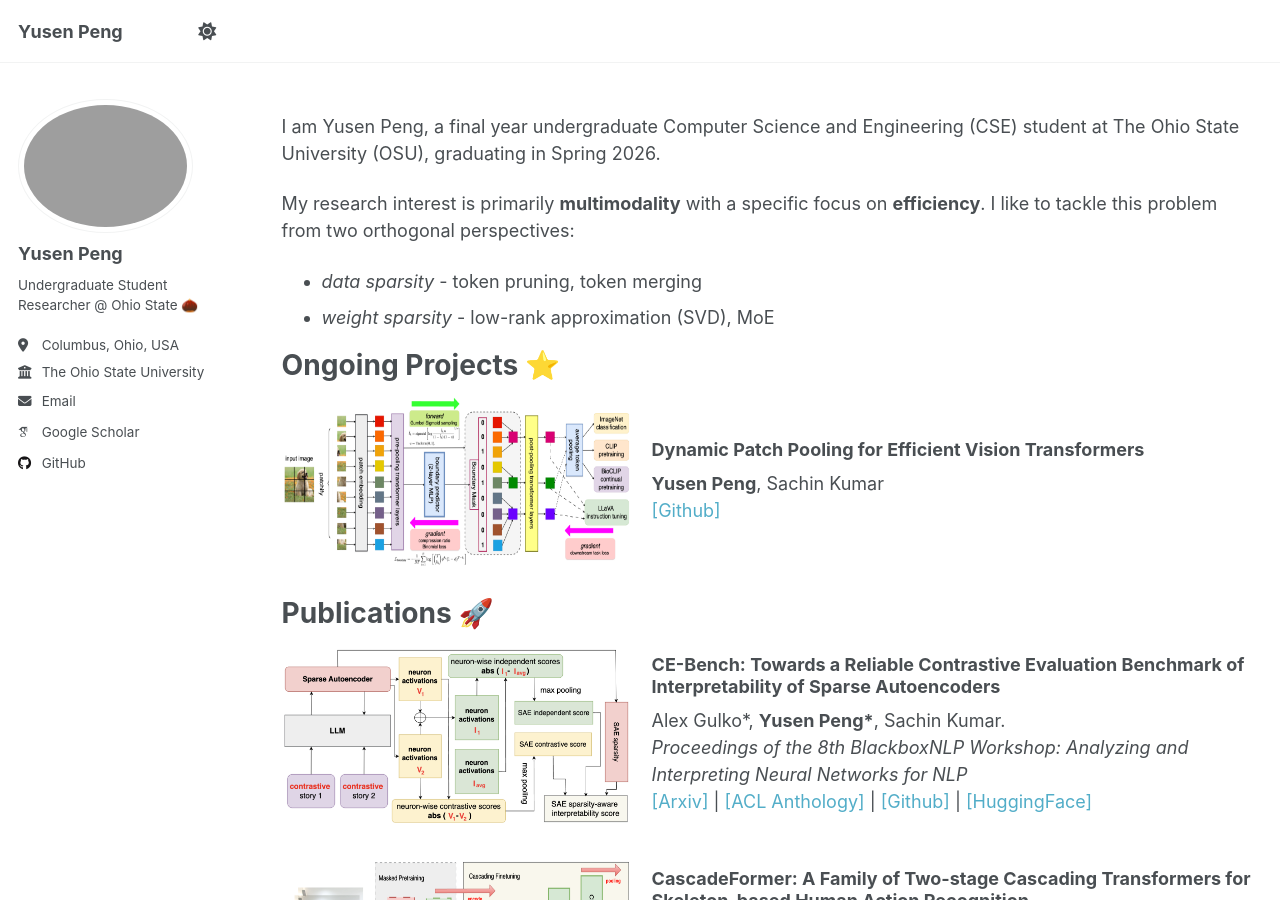
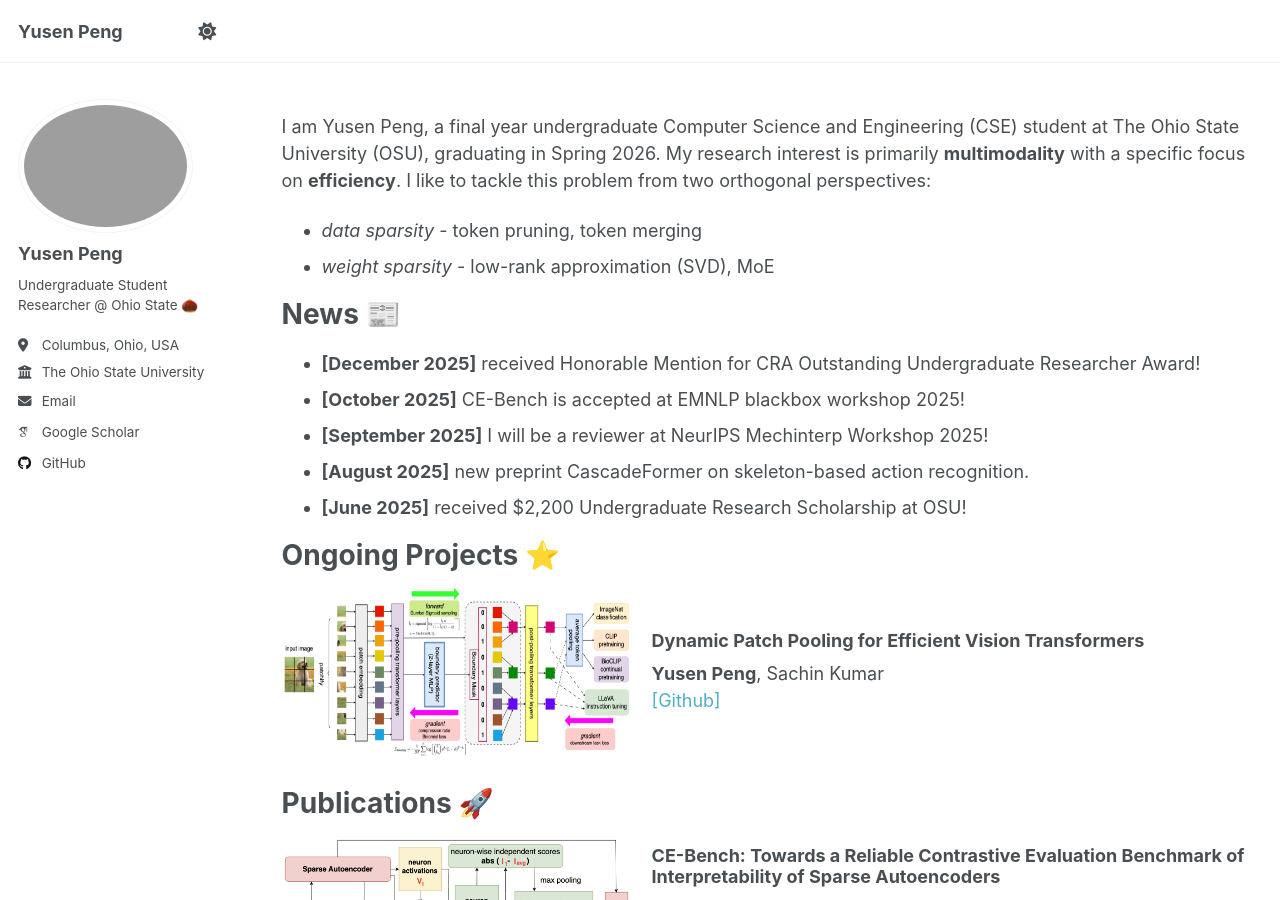
Before and after one commit to Yusen-Peng/Yusen-Peng.github.io, a Jekyll site: the page built from _pages/about.md, in a window 1280 px wide and 900 px high. Built offline with Jekyll 4.4.1, drawn with Linux system fonts in a browser that asks for light colours; some web fonts are replaced; a script that is not in the unit is left out; some of the changed text lies outside the part shown.

Commit message:
add news

```diff
--- a/_pages/about.md
+++ b/_pages/about.md
@@ -7,11 +7,18 @@ redirect_from:
   - /about.html
 ---
 
-I am Yusen Peng, a final year undergraduate Computer Science and Engineering (CSE) student at The Ohio State University (OSU), graduating in Spring 2026.
-
-My research interest is primarily **multimodality** with a specific focus on **efficiency**. I like to tackle this problem from two orthogonal perspectives:
+I am Yusen Peng, a final year undergraduate Computer Science and Engineering (CSE) student at The Ohio State University (OSU), graduating in Spring 2026. My research interest is primarily **multimodality** with a specific focus on **efficiency**. I like to tackle this problem from two orthogonal perspectives:
 - *data sparsity* - token pruning, token merging
 - *weight sparsity* - low-rank approximation (SVD), MoE
+
+News 📰
+======
+
+- **[December 2025]** received Honorable Mention for CRA Outstanding Undergraduate Researcher Award!
+- **[October 2025]** CE-Bench is accepted at EMNLP blackbox workshop 2025!
+- **[September 2025]** I will be a reviewer at NeurIPS Mechinterp Workshop 2025!
+- **[August 2025]** new preprint CascadeFormer on skeleton-based action recognition.
+- **[June 2025]** received $2,200 Undergraduate Research Scholarship at OSU!
 
 Ongoing Projects ⭐️
 ======
```
Also changed, not shown: other parts of _pages/about.md (+0 -10 lines).
